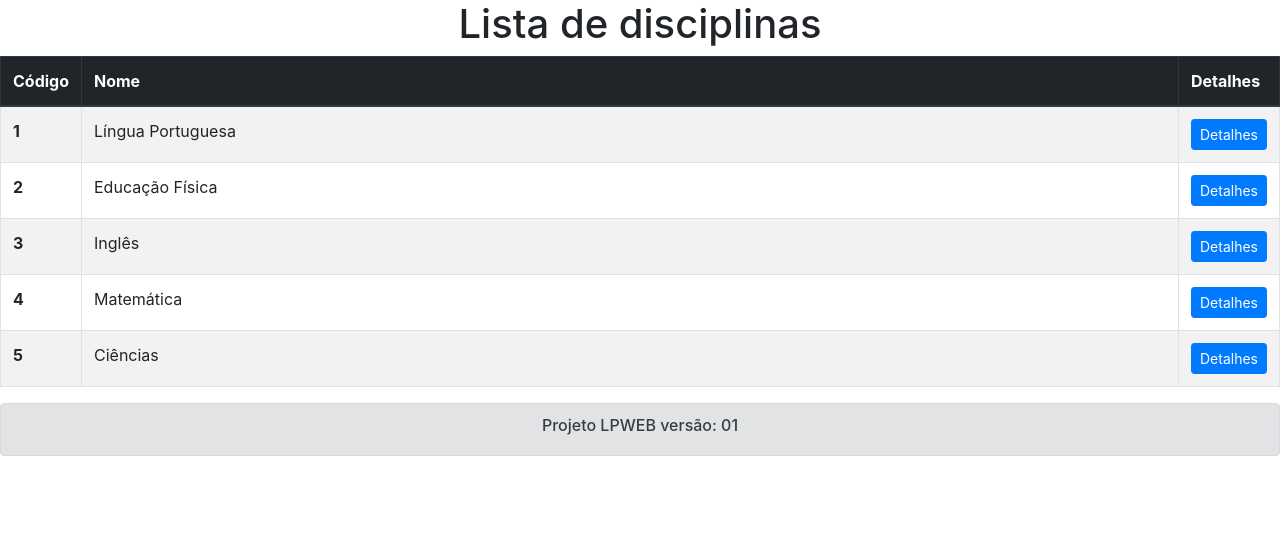
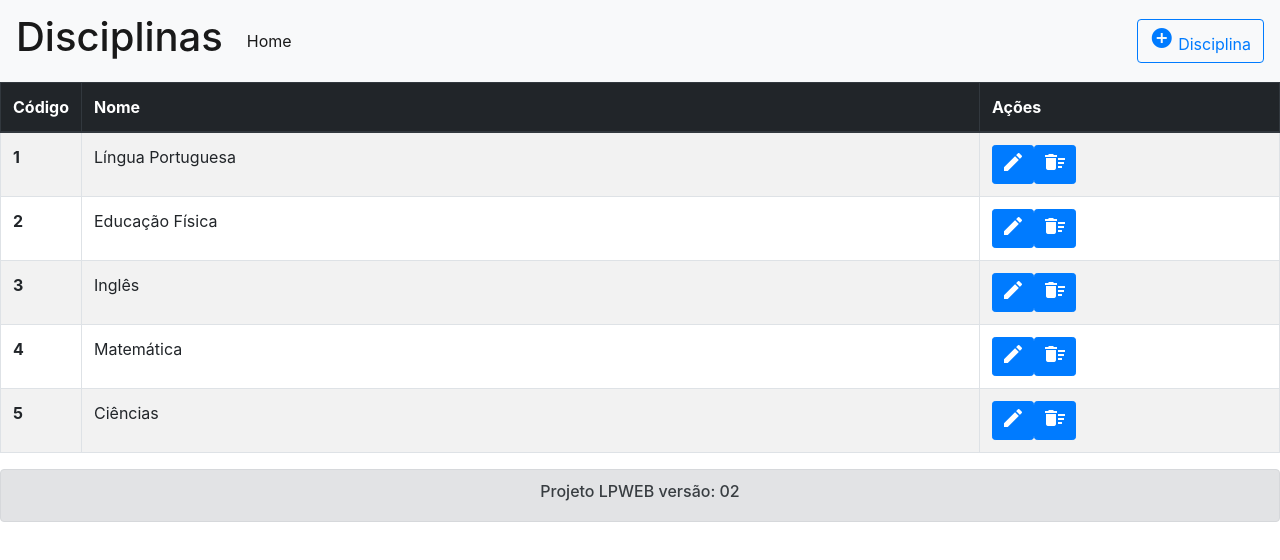
Before and after one commit to mouraoinfo/LPWEB, an Angular app: page / in a window 1280 px wide. Shown: the top 560 px of the page. Built offline with nearby package versions, Linux system fonts and the light colour scheme.

Commit message:
cadastro-de-disciplina

```diff
--- a/src/app/app.component.html
+++ b/src/app/app.component.html
@@ -1,62 +1,94 @@
+
+<head>
+  <title>Google Icons</title>
+  <meta name="viewport" content="width=device-width, initial-scale=1">
+  <link href="https://fonts.googleapis.com/icon?family=Material+Icons" rel="stylesheet">
+  </head>
+
+<nav class="navbar navbar-expand-lg navbar-light bg-light">
+  <a class="navbar-brand" href="#"><h1>Disciplinas</h1></a>
+  <button class="navbar-toggler" type="button" data-toggle="collapse" data-target="#navbarSupportedContent" aria-controls="navbarSupportedContent" aria-expanded="false" aria-label="Toggle navigation">
+    <span class="navbar-toggler-icon"></span>
+  </button>
+
+  <div class="collapse navbar-collapse" id="navbarSupportedContent">
+    <ul class="navbar-nav mr-auto">
+      <li class="nav-item active">
+        <a class="nav-link" href="#">Home <span class="sr-only">(current)</span></a>
+      </li>
 
 
-<h1 align = 'center'>Lista de disciplinas</h1>
+    </ul>
+    <form class="form-inline my-2 my-lg-0">
+       <button type="button" class="btn btn-outline-primary"  (click)="adicionar()" ><i class="material-icons"  >add_circle</i> Disciplina</button>
+    </form>
+  </div>
+</nav>
+
+
+
+
+
 
 <table class="table table-bordered table-striped table-hover">
     <thead class="thead-dark">
       <tr>
         <th scope="col" width="80">Código</th>
         <th scope="col">Nome</th>
-        <th scope="col" width="50">Detalhes</th>
+        <th scope="col" width="300">Ações</th>
       </tr>
     </thead>
     <tbody>
-      <tr *ngFor="let disciplina of disciplinas">
+      <tr *ngFor="let disciplina of disciplinas" >
         <th scope="row">{{disciplina.codigo}}</th>
-        <td>{{disciplina.nome}}</td>
         <td>
-            <button class="btn btn-sm btn-primary" (click)="selecionar(disciplina)">
-                <i class="fa fa-pencil-square"></i> Detalhes
+          {{disciplina.nome}}
+          <div  *ngIf="selecionado == disciplina"  > Professor: {{selecionado.professor.nome}} <br>
+                Detalhe: {{selecionado.descricao}}
+          </div>
+        </td>
+        <td>
+
+            <button  class="btn btn-sm btn-primary" (click)="editar(disciplina)" >
+              <i class="fa fa-pencil-square"></i> <i class="material-icons">mode_edit</i>
             </button>
+
+           <button class="btn btn-sm btn-primary" (click)="excluir(disciplina)">
+             <i class="material-icons">delete_sweep</i>
+           </button>
         </td>
       </tr>
     </tbody>
   </table>
 
 
-  <div  *ngIf="selecionado != disciplina" class="alert alert-warning alert-dismissible fade show" role="alert">
-    Detalhamento da disciplina: {{selecionado.codigo}} - {{selecionado.nome}}
-    <button type="button" class="close" data-dismiss="alert" aria-label="Close"(click)="ocultar(disciplina)">
-      <span aria-hidden="true">&times;</span>
-    </button>
-  </div>
+<div *ngIf="adicionando == true"  >
+  <h2>Cadastrar Disciplina</h2>
+  <p>Use este formulário para cadastrar ou editar uma disciplina.</p>
+  <form #cadastro="ngForm" (submit)="salvar()">
+
+      <div>
+          <label for="nomeprof">Professor(a)</label><br>
+          <input type="text" id="nomeprof" name="nomeprof" [(ngModel)]="nomeprof" required>
+      </div>
+      <div>
+          <label for="nome">Disciplina</label><br>
+          <input type="text" id="nome" name="nome" [(ngModel)]="nome" required>
+      </div>
+
+      <div>
+          <label for="descricao">Descrição</label><br>
+          <textarea id="descricao" name="descricao" [(ngModel)]="descricao"
+                    cols="70" rows="5"></textarea>
+      </div>
+      <button type="submit" [disabled]="!cadastro.valid">Salvar</button>
+      <button type="reset" (click)="cancelar()">Cancelar</button>
+  </form>
 
 
-  <table class="table table-bordered table-striped table-sm" *ngIf="selecionado != disciplina">
-      <thead class="thead-dark">
-        <tr>
-
-
-
-        </tr>
-      </thead>
-      <tbody>
-
-        <tr>
-            <th>Professor  </th> {{selecionado.professor.nome}}
-
-        </tr>
-        <tr>
-
-            <th>Descrição </th> {{selecionado.descricao}}
-
-        </tr>
-      </tbody>
-    </table>
-
-
+</div>
 
 
     <div class="alert alert-secondary" role="alert">
-      <h6 align = 'center'> Projeto LPWEB versão: 01</h6>
+      <h6 align = 'center'> Projeto LPWEB versão: 02</h6>
     </div>
--- a/src/app/app.component.ts
+++ b/src/app/app.component.ts
@@ -8,8 +8,21 @@ import { Professor } from './professor.model';
   styleUrls: ['./app.component.css']
 })
 export class AppComponent {
+  /* Dados de uma disciplina*/
+  nomeprof = null;
+  nome = null;
+  descricao = null;
+
+  adicionando = false;
+
+
   selecionado = null;
   disciplina = null;
+  editando = null;
+  mostrando = false;
+
+
+
   disciplinas = [
     new Disciplina( 1, 'Língua Portuguesa', new Professor('Jackson'), 'O objetivo norteador da BNCC de Língua Portuguesa ' +
       'é garantir a todos os alunos o acesso aos saberes linguísticos necessários para a ' +
@@ -53,12 +66,60 @@ export class AppComponent {
       'expliquem e intervenham no mundo em que vivem.')
   ];
 
-  selecionar(disciplina) {
-    this.selecionado = disciplina;
+
+  salvar() {
+    if (this.editando) {
+      this.editando.nome = this.nome;
+      this.editando.descricao = this.descricao;
+      this.editando.professor.nome = this.nomeprof;
+
+    } else {
+      const cod = this.disciplinas.length + 1;
+      const d = new Disciplina(cod, this.nome, new Professor(this.nomeprof), this.descricao);
+      this.disciplinas.push(d);
+    }
+    this.nomeprof = null;
+    this.nome = null;
+    this.descricao = null;
+    this.editando = null;
   }
 
-  ocultar(disciplina) {
-    this.selecionado = null;
+  excluir(disciplina) {
+    if (this.editando === disciplina) {
+      alert('Você não pode excluir uma disciplina que está editando');
+    } else {
+      if (confirm('Tem certeza que deseja excluir a disciplina "'
+          + disciplina.nome + '"?')) {
+        const i = this.disciplinas.indexOf(disciplina);
+        this.disciplinas.splice(i, 1);
+      }
+    }
   }
 
+  editar(disciplina) {
+    this.nome = disciplina.nome;
+    this.descricao = disciplina.descricao;
+    this.editando = disciplina;
+    this.nomeprof = this.editando.professor.nome;
+    this.adicionando = true;
+  }
+
+  cancelar() {
+    this.nomeprof =  null;
+    this.nome = null;
+    this.descricao = null;
+    this.editando = null;
+    this.adicionando = false;
+
+  }
+
+  adicionar() {
+    this.adicionando = true;
+  }
+
+  naoadicionar() {
+    this.adicionando = false;
+  }
+
+
 }
```
Also changed, not shown: src/app/app.module.ts (+11 -2 lines).
